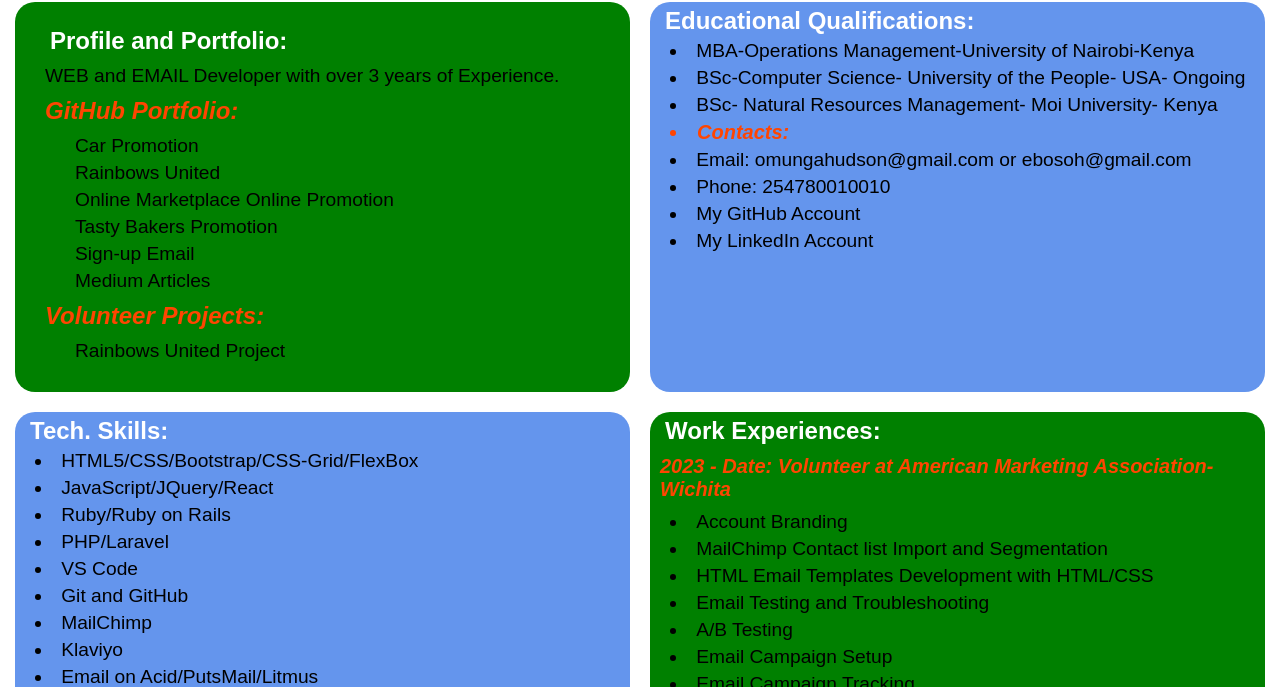
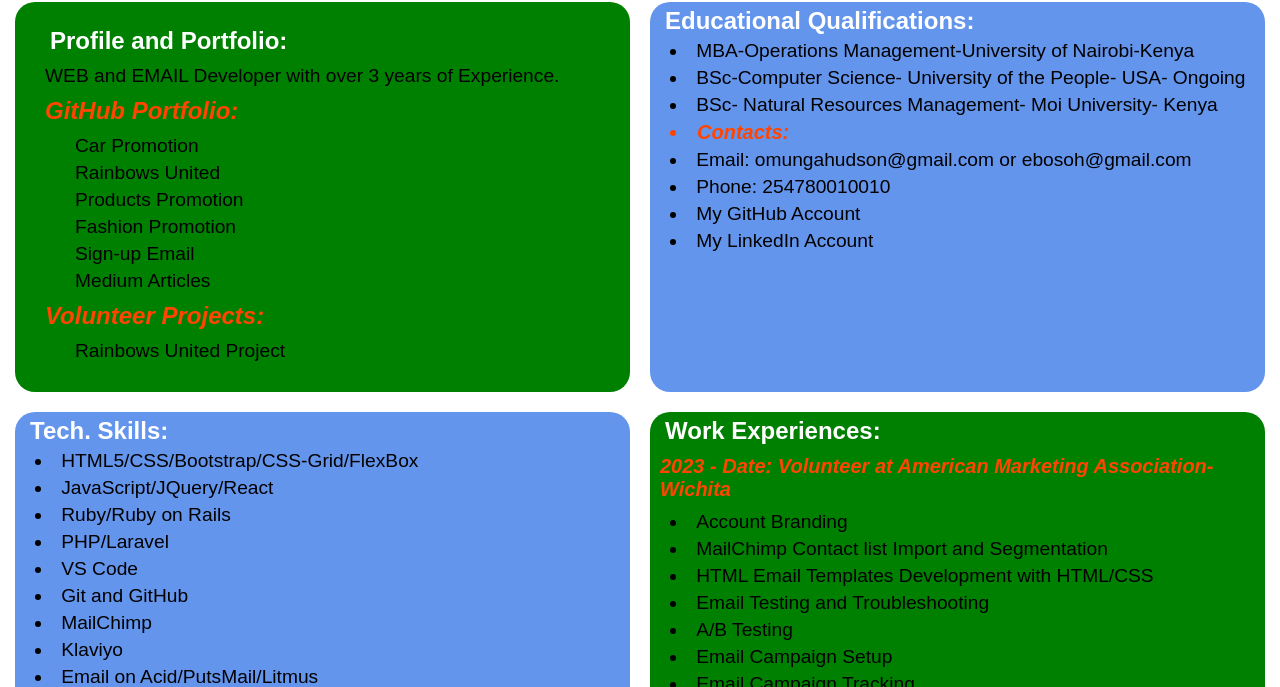
Before and after one commit to ebosoh/HUDSON-EBOSO-OMUNGA-CV, a plain HTML site: page index.html in a window 1280 px wide. Shown: the part 113-800 px from the top of the page. Drawn offline with Linux system fonts and the light colour scheme.

Commit message:
add portfolio

```diff
--- a/index.html
+++ b/index.html
@@ -195,8 +195,8 @@
             <ul >
                 <li><a href="https://ebosoh.github.io/car_promotion/">Car Promotion</a></li>
                 <li><a href="https://ebosoh.github.io/rainbows//">Rainbows United</a></li>
-                <li><a href="https://ebosoh.github.io/jumia/">Online Marketplace Online Promotion</a></li>
-                <li><a href="https://ebosoh.github.io/tasty-bakers/">Tasty Bakers Promotion</a></li>
+                <li><a href="https://ebosoh.github.io/jumia/">Products Promotion</a></li>
+                <li><a href="https://ebosoh.github.io/fashionista/">Fashion Promotion</a></li>
                 <li><a href="https://ebosoh.github.io/transaction/">Sign-up Email</a></li>
                 <li><a href="https://medium.com/@omungahudson">Medium Articles</a></li>
 
```
